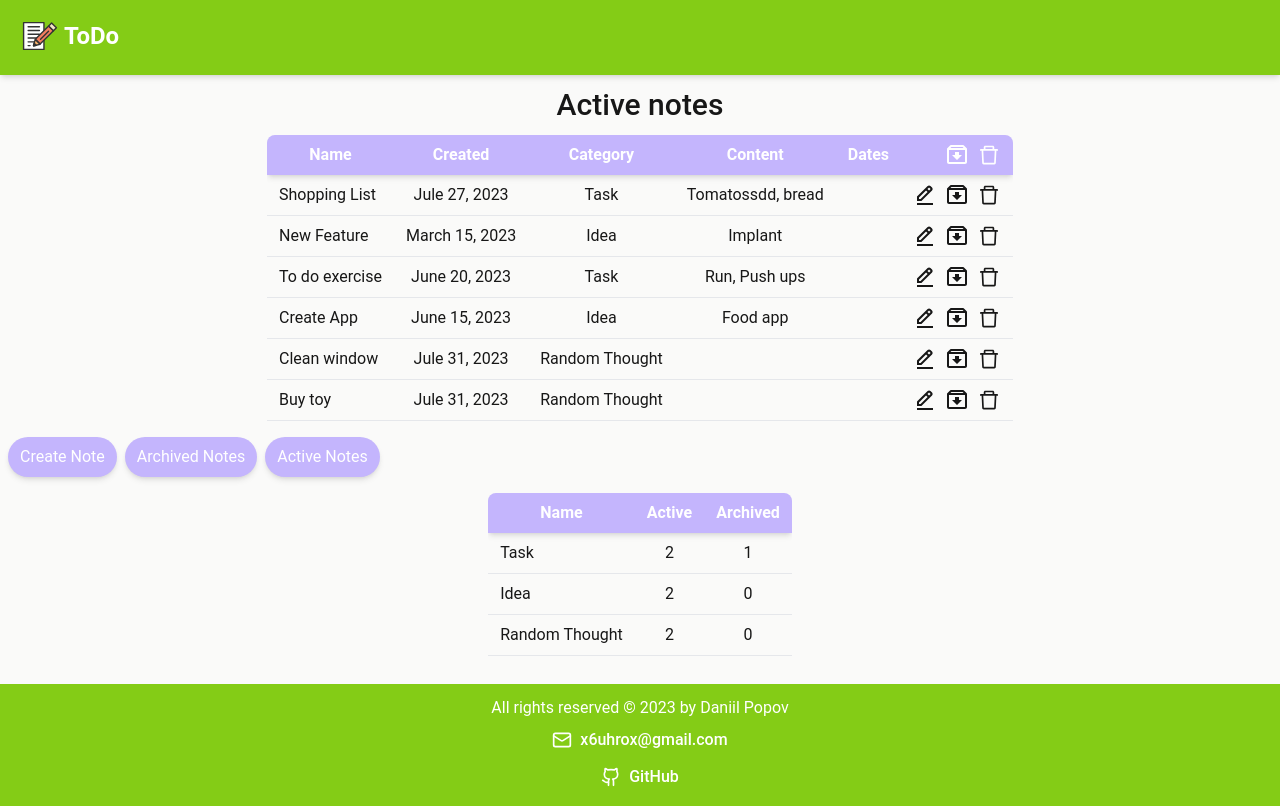
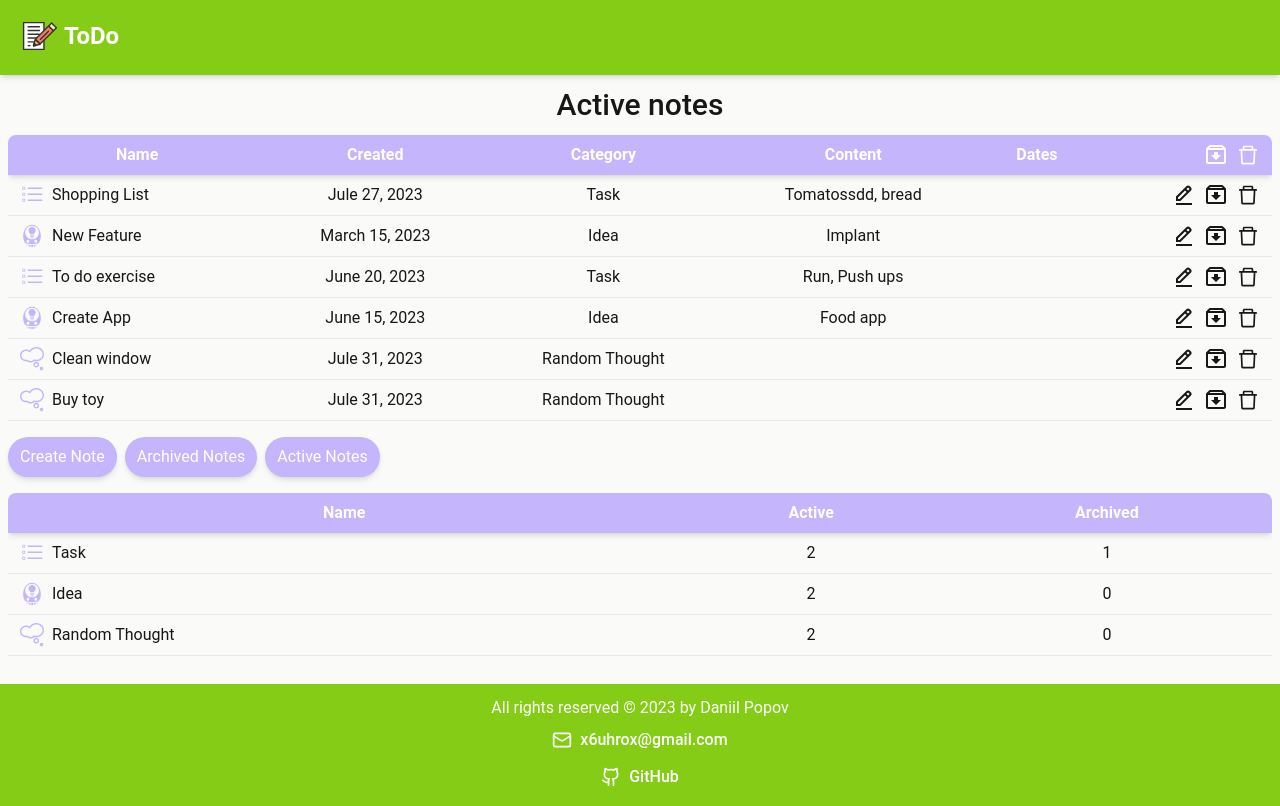
Before and after one commit to DaniilPopov0809/radency-ht-02, a React (Create React App) app: page / in a window 1280 px wide. Built offline with nearby package versions, Linux system fonts and the light colour scheme.

Commit message:
ADDED: category icon

```diff
--- a/src/App.tsx
+++ b/src/App.tsx
@@ -6,7 +6,7 @@ function App() {
   return (
     <div className="min-h-screen flex flex-col bg-stone-50">
       <Header />
-      <main className="container mx-auto py-3 px-2 text-neutral-900 overflow-y-auto">
+      <main className="container mx-auto py-3 px-2 text-neutral-900">
         <NotesTable stats={false} />
         <NotesTable stats={true} />
       </main>
--- a/src/components/NotesTable/NotesTable.tsx
+++ b/src/components/NotesTable/NotesTable.tsx
@@ -54,7 +54,7 @@ const NotesTable = ({ stats }: { stats: boolean }) => {
           {archived ? "Archived notes" : "Active notes"}
         </h1>
       )}
-      <table className="border-solid rounded-t-lg mx-auto overflow-hidden max-w-full mb-4">
+      <table className="border-solid rounded-t-lg mx-auto overflow-hidden max-w-full w-full mb-4">
         <thead className="bg-violet-300 shadow-md">
           <tr className="text-white ">
             {stats ? (
--- a/src/components/TableRow/TableRow.tsx
+++ b/src/components/TableRow/TableRow.tsx
@@ -6,6 +6,7 @@ import { editNote, removeNote } from "../../redux/notes/notesSlice";
 import { truncateString } from "../../helpers/truncateString";
 import { countCategory } from "../../helpers/countCategory";
 import { getDate } from "../../helpers/getDate";
+import { findCategoryIcon } from "../../helpers/findCategoryIcon";
 
 const TableRow = ({
   note,
@@ -35,7 +36,7 @@ const TableRow = ({
     <tr className="border-b">
       {stats ? (
         <>
-          <td className="py-2 px-3">{category}</td>
+          <td className="py-2 px-3 flex"><span className="me-2">{findCategoryIcon(category)}</span>{category}</td>
           <td className="py-2 px-3 text-center">
             {countCategory(notes, category, false)}
           </td>
@@ -45,7 +46,7 @@ const TableRow = ({
         </>
       ) : (
         <>
-          <td className="py-2 px-3">{note.title}</td>
+          <td className="py-2 px-3 flex"><span className="me-2">{findCategoryIcon(note.category)}</span>{note.title}</td>
           <td className="py-2 px-3 text-center">{note.created}</td>
           <td className="py-2 px-3 text-center">{note.category}</td>
           <td className="py-2 px-3 text-center">
--- /dev/null
+++ b/src/helpers/findCategoryIcon.ts
@@ -0,0 +1,18 @@
+import React from 'react';
+import { TfiThought } from 'react-icons/tfi';
+import { GiIdea } from 'react-icons/gi';
+import { BsListTask } from 'react-icons/bs';
+import { CategoryItem } from '../types/types';
+
+const categoriesIcon: CategoryItem[] = [
+    { category:"Random Thought", icon: TfiThought},
+    { category:"Idea", icon: GiIdea},
+    { category:"Task", icon: BsListTask}
+];
+
+export const findCategoryIcon = (category:string) => {
+   const findIcon: CategoryItem | undefined = categoriesIcon.find(el => el.category === category);
+   if(findIcon){
+    return React.createElement(findIcon.icon, { size: 24, color: "rgb(196 181 253)"});
+   }
+}
--- a/src/types/types.ts
+++ b/src/types/types.ts
@@ -24,3 +24,8 @@ export type UpdateNoteItem = Partial<NoteItem>;
 export type HandleFunction = (type?: ModalType, note?: NoteItem) => void;
 
 export type ModalType = "add" | "edit";
+
+export type CategoryItem = {
+    category: string;
+    icon: any;
+}
```
Also changed, not shown: src/helpers/getDate.ts (renamed from src/helpers/getDate.tsx).
